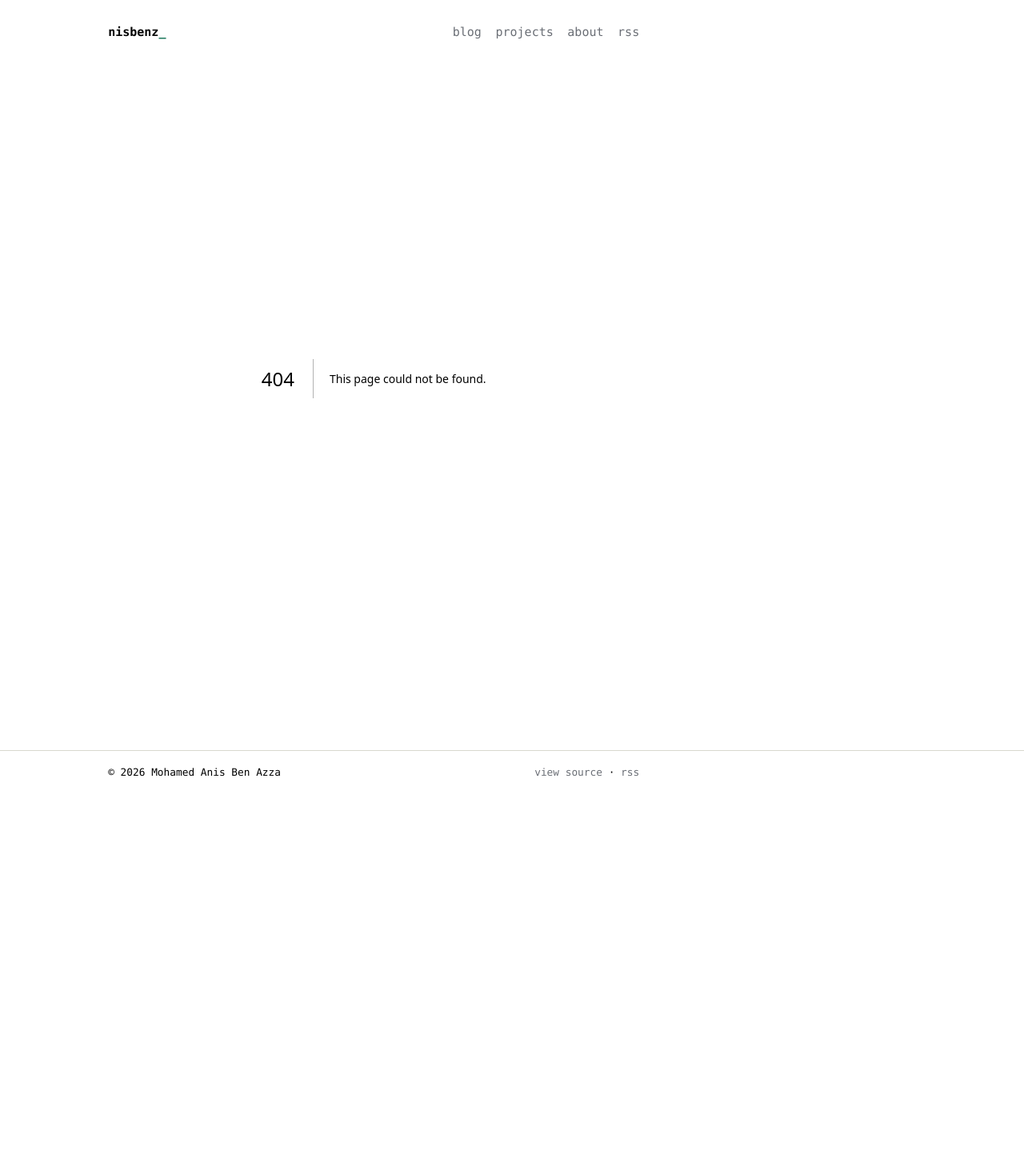
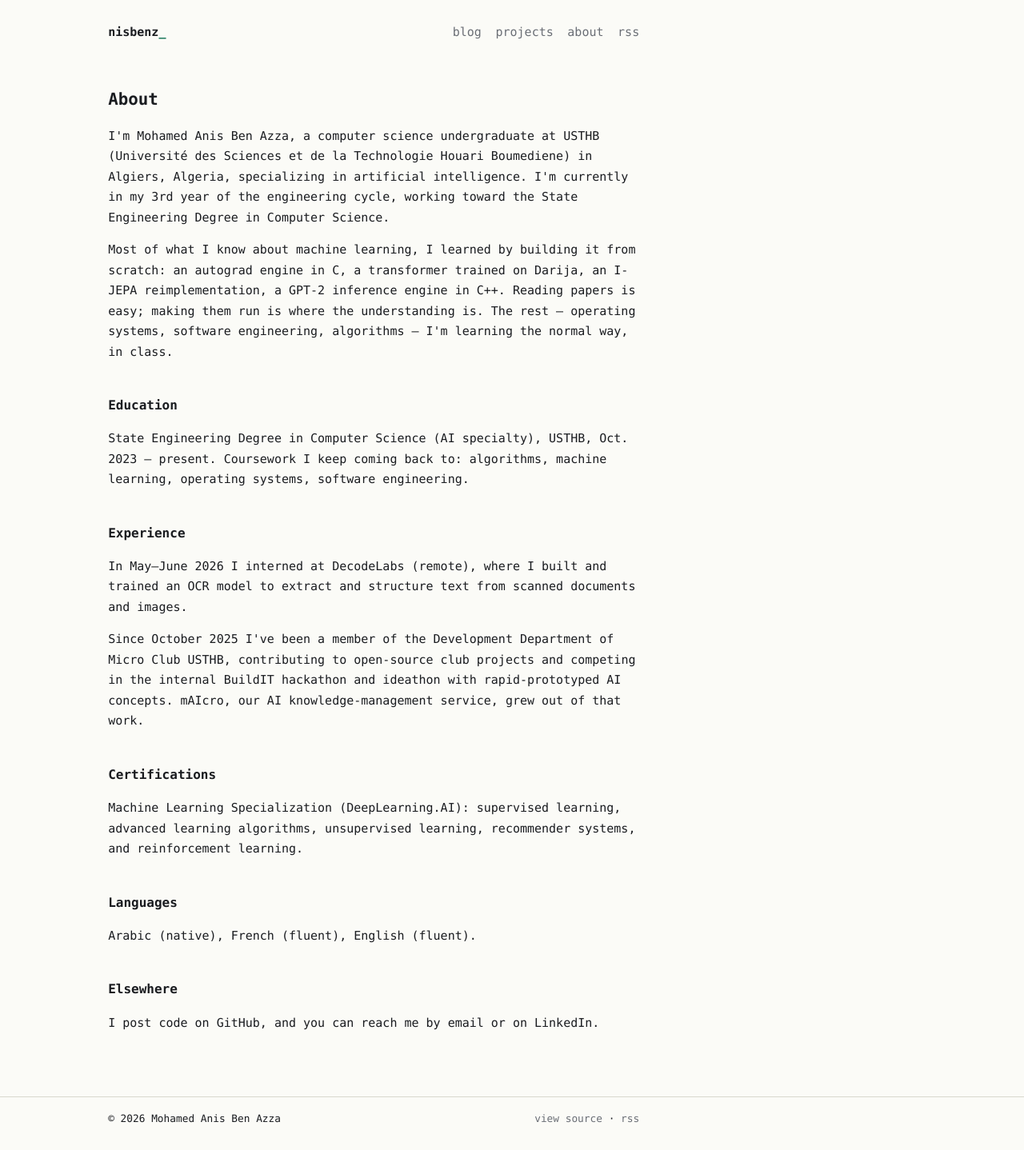
Before and after one commit to nisbenz/portfolio, a Next.js app: page /portfolio/about in a window 1280 px wide. Before the commit this address had no page. Shown: the whole page at 80% size. Before the commit the page ends 1004 px from the top, so only its background shows below. Built offline with nearby package versions, Linux system fonts and the light colour scheme.

Commit message:
feat: about page and hello-world post

```diff
--- /dev/null
+++ b/src/app/about/page.tsx
@@ -0,0 +1,82 @@
+import type { Metadata } from "next";
+import { siteConfig } from "@/config";
+
+export const metadata: Metadata = {
+  title: "About",
+};
+
+export default function AboutPage() {
+  return (
+    <div>
+      <h1>About</h1>
+      <p>
+        I&apos;m Mohamed Anis Ben Azza, a computer science undergraduate at
+        USTHB (Université des Sciences et de la Technologie Houari Boumediene)
+        in Algiers, Algeria, specializing in artificial intelligence. I&apos;m
+        currently in my 3rd year of the engineering cycle, working toward the
+        State Engineering Degree in Computer Science.
+      </p>
+      <p>
+        Most of what I know about machine learning, I learned by building it
+        from scratch: an autograd engine in C, a transformer trained on Darija,
+        an I-JEPA reimplementation, a GPT-2 inference engine in C++. Reading
+        papers is easy; making them run is where the understanding is. The
+        rest — operating systems, software engineering, algorithms — I&apos;m
+        learning the normal way, in class.
+      </p>
+
+      <h2>Education</h2>
+      <p>
+        State Engineering Degree in Computer Science (AI specialty), USTHB,
+        Oct. 2023 – present. Coursework I keep coming back to: algorithms,
+        machine learning, operating systems, software engineering.
+      </p>
+
+      <h2>Experience</h2>
+      <p>
+        In May–June 2026 I interned at DecodeLabs (remote), where I built and
+        trained an OCR model to extract and structure text from scanned
+        documents and images.
+      </p>
+      <p>
+        Since October 2025 I&apos;ve been a member of the Development
+        Department of{" "}
+        <a
+          href="https://github.com/MicroClub-USTHB"
+          target="_blank"
+          rel="noreferrer"
+        >
+          Micro Club USTHB
+        </a>
+        , contributing to open-source club projects and competing in the
+        internal BuildIT hackathon and ideathon with rapid-prototyped AI
+        concepts. mAIcro, our AI knowledge-management service, grew out of
+        that work.
+      </p>
+
+      <h2>Certifications</h2>
+      <p>
+        Machine Learning Specialization (DeepLearning.AI): supervised learning,
+        advanced learning algorithms, unsupervised learning, recommender
+        systems, and reinforcement learning.
+      </p>
+
+      <h2>Languages</h2>
+      <p>Arabic (native), French (fluent), English (fluent).</p>
+
+      <h2>Elsewhere</h2>
+      <p>
+        I post code on{" "}
+        <a href={siteConfig.github} target="_blank" rel="noreferrer">
+          GitHub
+        </a>
+        , and you can reach me by{" "}
+        <a href={`mailto:${siteConfig.email}`}>email</a> or on{" "}
+        <a href={siteConfig.linkedin} target="_blank" rel="noreferrer">
+          LinkedIn
+        </a>
+        .
+      </p>
+    </div>
+  );
+}
```
Also changed, not shown: content/posts/hello-world.md (added, +35 -0 lines).
